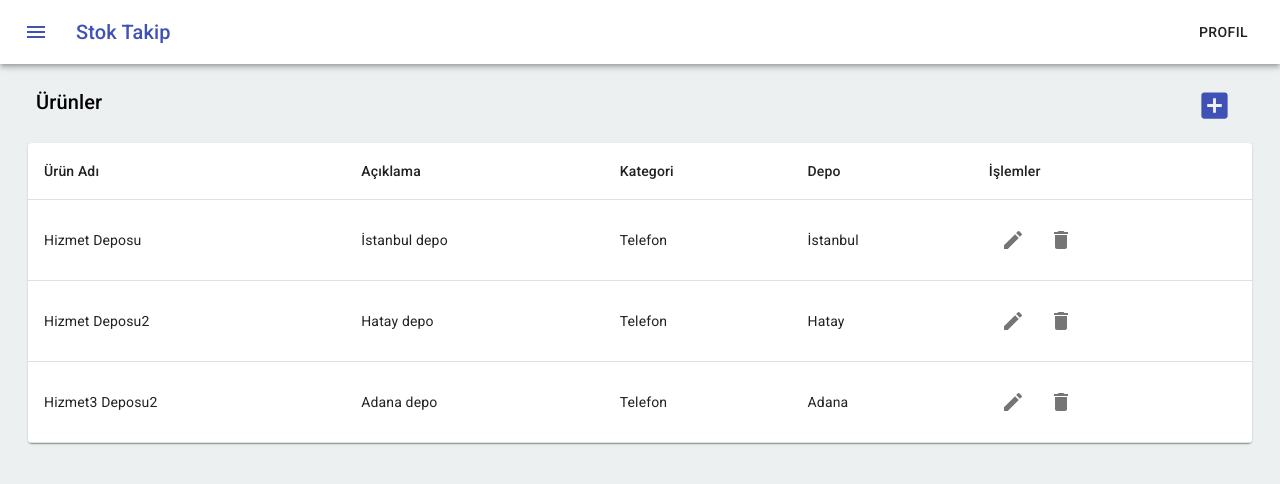
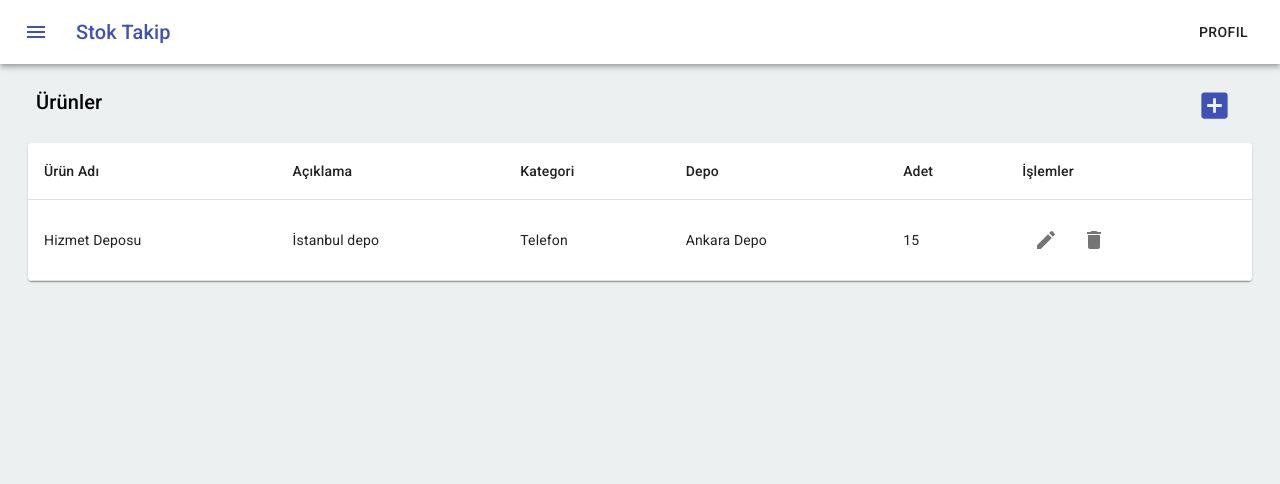
Before and after one commit to rasitcolakel/stok-takip, a React (Create React App) app: page /products in a window 1280 px wide. Shown: the top 484 px of the page. Built offline with nearby package versions, Linux system fonts and the light colour scheme; sample sign-in values are in the browser's storage.

Commit message:
autocomplete added to products

```diff
--- a/package.json
+++ b/package.json
@@ -5,6 +5,7 @@
   "dependencies": {
     "@material-ui/core": "^4.11.3",
     "@material-ui/icons": "^4.11.2",
+    "@material-ui/lab": "^4.0.0-alpha.58",
     "@testing-library/jest-dom": "^5.11.10",
     "@testing-library/react": "^11.2.6",
     "@testing-library/user-event": "^12.8.3",
--- a/src/components/Table.js
+++ b/src/components/Table.js
@@ -10,7 +10,8 @@ import Paper from "@material-ui/core/Paper";
 import DeleteIcon from "@material-ui/icons/Delete";
 import EditIcon from "@material-ui/icons/Edit";
 import IconButton from "@material-ui/core/IconButton";
-
+import stores from "../db/stores";
+import categories from "../db/categories";
 const useStyles = makeStyles({
   table: {
     minWidth: 650,
@@ -48,6 +49,10 @@ export default function Tabke({ columns, datas, deleteItem, openModal }) {
                           <DeleteIcon />
                         </IconButton>
                       </>
+                    ) : column.value === "store" ? (
+                      stores.find((x) => x.id === data[column.value]).name
+                    ) : column.value === "category" ? (
+                      categories.find((x) => x.id === data[column.value]).name
                     ) : (
                       data[column.value]
                     )}
--- /dev/null
+++ b/src/db/categories.js
@@ -0,0 +1,14 @@
+const categories = [
+  {
+    id: 1,
+    name: "Telefon",
+    description: "Telefon ürünleri",
+  },
+  {
+    id: 2,
+    name: "Laptop",
+    description: "Laptop ürünleri",
+  },
+];
+
+export default categories;
--- /dev/null
+++ b/src/db/products.js
@@ -0,0 +1,12 @@
+const products = [
+  {
+    id: 1,
+    name: "Hizmet Deposu",
+    description: "İstanbul depo",
+    store: 2,
+    category: 1,
+    count: 15,
+  },
+];
+
+export default products;
--- /dev/null
+++ b/src/db/stores.js
@@ -0,0 +1,17 @@
+const stores = [
+  {
+    id: 1,
+    name: "İstanbul Depo",
+    address: "İstanbul",
+    description: "İstanbul depo",
+  },
+
+  {
+    id: 2,
+    name: "Ankara Depo",
+    address: "Ankara",
+    description: "Ankara depo",
+  },
+];
+
+export default stores;
--- a/src/pages/Categories.js
+++ b/src/pages/Categories.js
@@ -14,6 +14,7 @@ import Typography from "@material-ui/core/Typography";
 import Box from "@material-ui/core/Box";
 import AddBoxIcon from "@material-ui/icons/AddBox";
 import { IconButton } from "@material-ui/core";
+import categories from "../db/categories";
 const Transition = React.forwardRef(function Transition(props, ref) {
   return <Slide direction="up" ref={ref} {...props} />;
 });
@@ -46,25 +47,7 @@ export default function Categories() {
     },
   ];
 
-  const [datas, setDatas] = useState([
-    {
-      id: 1,
-      name: "Hizmet Deposu",
-      description: "İstanbul depo",
-    },
-
-    {
-      id: 2,
-      name: "Hizmet Deposu2",
-      description: "Hatay depo",
-    },
-
-    {
-      id: 3,
-      name: "Hizmet3 Deposu2",
-      description: "Adana depo",
-    },
-  ]);
+  const [datas, setDatas] = useState(categories);
 
   let deleteItem = (id) => {
     let temp = datas.filter((data) => data.id !== id);
--- a/src/pages/Products.js
+++ b/src/pages/Products.js
@@ -14,6 +14,11 @@ import Typography from "@material-ui/core/Typography";
 import Box from "@material-ui/core/Box";
 import AddBoxIcon from "@material-ui/icons/AddBox";
 import { IconButton } from "@material-ui/core";
+import products from "../db/products";
+import Autocomplete from "@material-ui/lab/Autocomplete";
+import categories from "../db/categories";
+import stores from "../db/stores";
+
 const Transition = React.forwardRef(function Transition(props, ref) {
   return <Slide direction="up" ref={ref} {...props} />;
 });
@@ -42,37 +47,14 @@ export default function Products() {
     { text: "Açıklama", value: "description" },
     { text: "Kategori", value: "category" },
     { text: "Depo", value: "store" },
+    { text: "Adet", value: "count" },
     {
       text: "İşlemler",
       value: "actions",
     },
   ];
 
-  const [datas, setDatas] = useState([
-    {
-      id: 1,
-      name: "Hizmet Deposu",
-      description: "İstanbul depo",
-      store: "İstanbul",
-      category: "Telefon",
-    },
-
-    {
-      id: 2,
-      name: "Hizmet Deposu2",
-      description: "Hatay depo",
-      store: "Hatay",
-      category: "Telefon",
-    },
-
-    {
-      id: 3,
-      name: "Hizmet3 Deposu2",
-      description: "Adana depo",
-      store: "Adana",
-      category: "Telefon",
-    },
-  ]);
+  const [datas, setDatas] = useState(products);
 
   let deleteItem = (id) => {
     let temp = datas.filter((data) => data.id !== id);
@@ -91,6 +73,7 @@ export default function Products() {
     description: "",
     store: "",
     category: "",
+    count: "",
   };
   const [editing, setEditing] = React.useState(params);
   const openModal = (id) => {
@@ -116,7 +99,8 @@ export default function Products() {
     setEditing(params);
     setOpen(false);
   };
-  console.log(editing);
+
+  const [catValues, SetCatValues] = React.useState(categories);
   return (
     <div className={classes.root}>
       <Grid container spacing={3}>
@@ -155,7 +139,66 @@ export default function Products() {
               <form autoComplete="off">
                 {Object.keys(editing).map((key) => (
                   <>
-                    {key !== "id" && (
+                    {key !== "id" &&
+                      (key === "category" ? (
+                        <Autocomplete
+                          id="kategori-box-demo"
+                          options={categories}
+                          value={categories.find((s) => s.id === editing[key])}
+                          getOptionLabel={(option) => option.name}
+                          noOptionsText={
+                            <Button
+                              style={{ width: "100%" }}
+                              onMouseDown={() => alert("123")}
+                              color="primary"
+                            >
+                              <AddBoxIcon
+                                fontSize={"large"}
+                                style={{ margin: "0 10px" }}
+                              />
+                              Yeni Ekle
+                            </Button>
+                          }
+                          onChange={(event, value) =>
+                            setEditing({
+                              ...editing,
+                              category: value.id,
+                            })
+                          }
+                          renderInput={(params) => (
+                            <TextField {...params} label="Kategori" />
+                          )}
+                        />
+                      ) : key === "store" ? (
+                        <Autocomplete
+                          id="depo-box-demo"
+                          options={stores}
+                          getOptionLabel={(option) => option.name}
+                          value={stores.find((s) => s.id === editing[key])}
+                          noOptionsText={
+                            <Button
+                              style={{ width: "100%" }}
+                              onMouseDown={() => alert("123")}
+                              color="primary"
+                            >
+                              <AddBoxIcon
+                                fontSize={"large"}
+                                style={{ margin: "0 10px" }}
+                              />
+                              Yeni Ekle
+                            </Button>
+                          }
+                          renderInput={(params) => (
+                            <TextField {...params} label="Store" />
+                          )}
+                          onChange={(event, value) =>
+                            setEditing({
+                              ...editing,
+                              store: value.id,
+                            })
+                          }
+                        />
+                      ) : (
                         <TextField
                           margin="dense"
                           id={key}
@@ -167,7 +210,7 @@ export default function Products() {
                           onChange={handleChange}
                           fullWidth
                         />
-                    )}
+                      ))}
                   </>
                 ))}
               </form>
--- a/src/pages/Stores.js
+++ b/src/pages/Stores.js
@@ -14,6 +14,7 @@ import Typography from "@material-ui/core/Typography";
 import Box from "@material-ui/core/Box";
 import AddBoxIcon from "@material-ui/icons/AddBox";
 import { IconButton } from "@material-ui/core";
+import stores from "../db/stores";
 const Transition = React.forwardRef(function Transition(props, ref) {
   return <Slide direction="up" ref={ref} {...props} />;
 });
@@ -47,28 +48,7 @@ export default function Stores() {
     },
   ];
 
-  const [datas, setDatas] = useState([
-    {
-      id: 1,
-      name: "Hizmet Deposu",
-      address: "İstanbul",
-      description: "İstanbul depo",
-    },
-
-    {
-      id: 2,
-      name: "Hizmet Deposu2",
-      address: "Hatay",
-      description: "Hatay depo",
-    },
-
-    {
-      id: 3,
-      name: "Hizmet3 Deposu2",
-      address: "Adana",
-      description: "Adana depo",
-    },
-  ]);
+  const [datas, setDatas] = useState(stores);
 
   let deleteItem = (id) => {
     let temp = datas.filter((data) => data.id !== id);
```
Also changed, not shown: 1 other file (tests, documents, lock files or other folders). Lines whose indentation alone changed are shown as unchanged.
